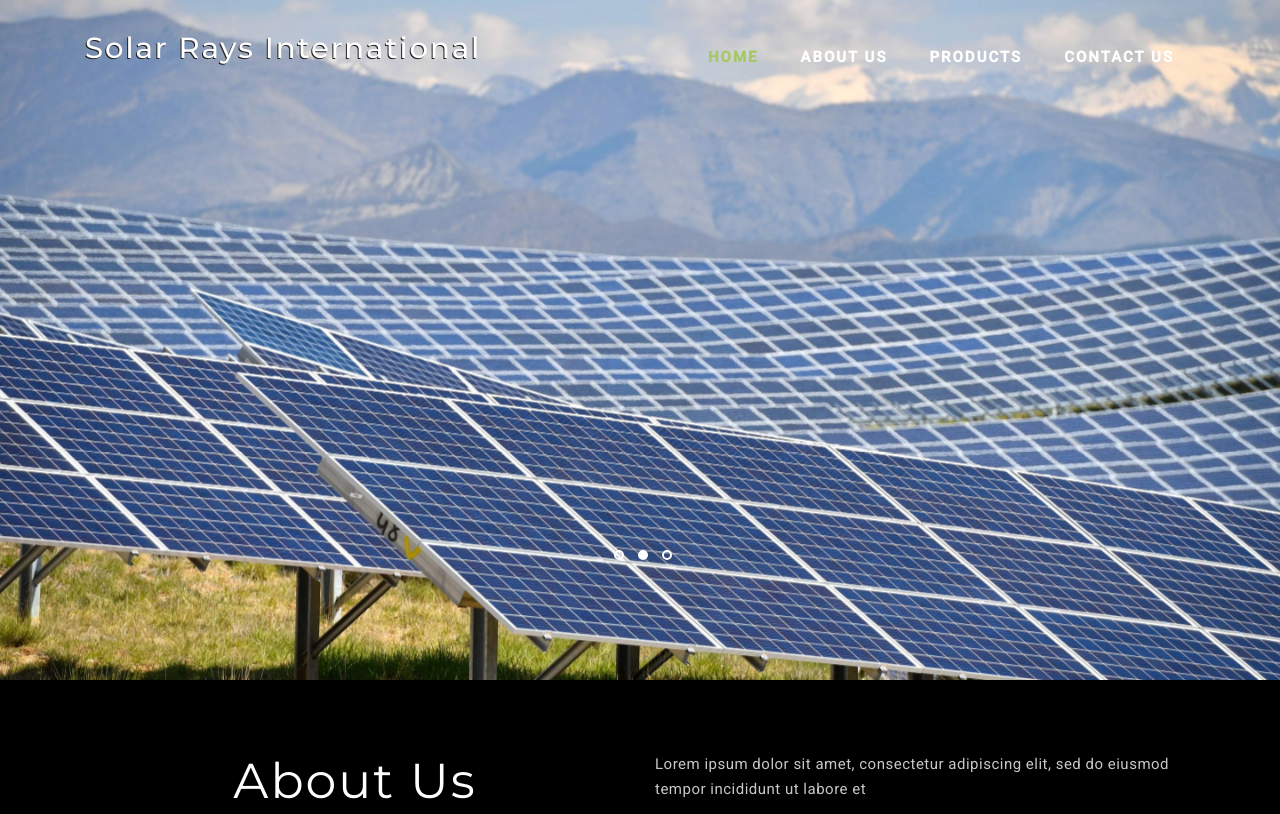
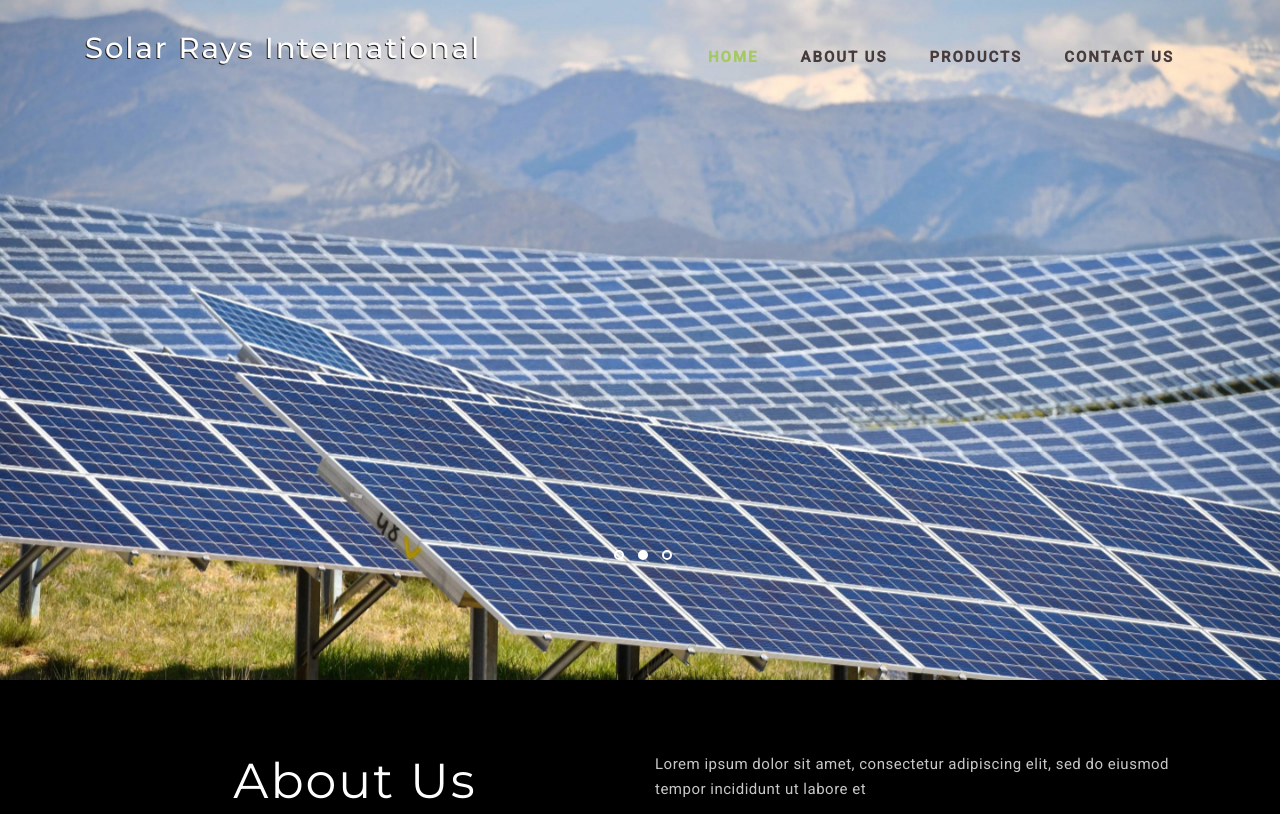
Before and after one commit to mohsinrazaq/SolarRaysInt, a plain HTML site: page index.html in a window 1280 px wide. Shown: the top 814 px of the page. Drawn offline with Linux system fonts and the light colour scheme.

Commit message:
working on navbar

```diff
--- a/css/style.css
+++ b/css/style.css
@@ -221,11 +221,11 @@ ul.navbar-nav.nav-fill {
 }
 
 .navbar-light .navbar-nav .nav-link {
-    color: #fff;
+    color: rgb(71, 59, 59);
     font-size: 15px;
     letter-spacing: 2px;
     text-transform: uppercase;
-    font-weight: 600;
+    font-weight: 800;
     margin: 0px 4px;
     padding: 30px 17px 4px;
     transition: 0.5s all;
```
